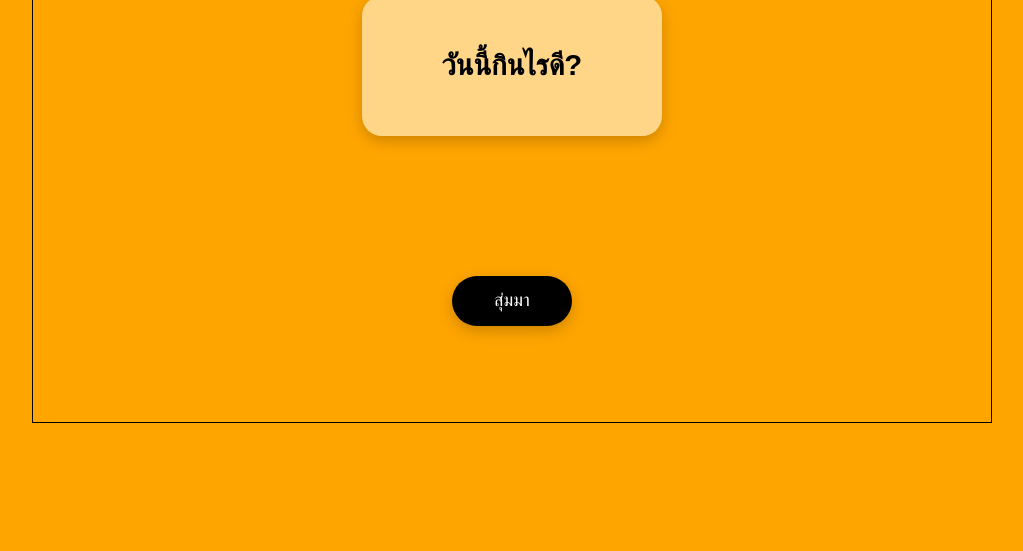
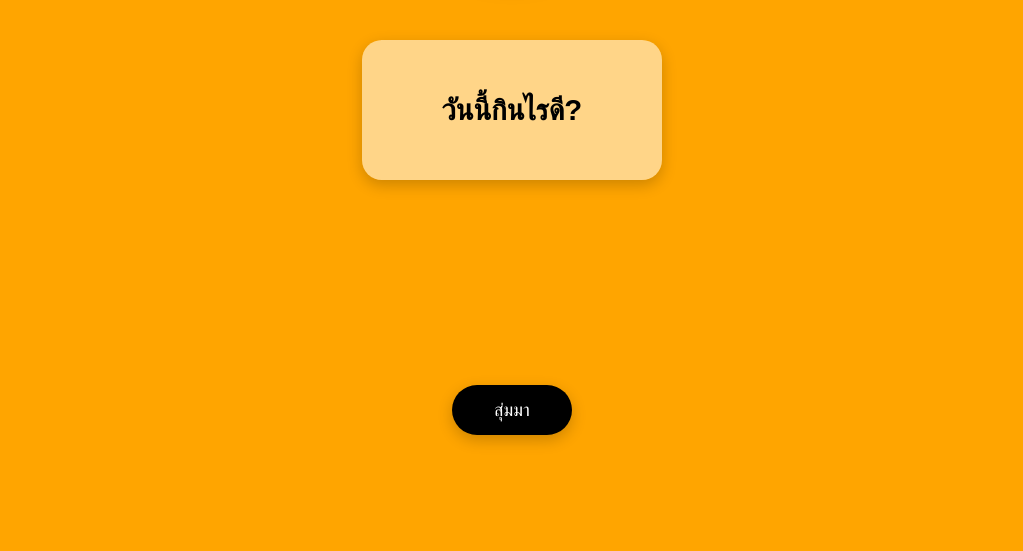
Before and after one commit to themiddnight/Thai-Random-Dishes, a plain HTML site: page index.html in a window 1280 px wide. Shown: the part 249-800 px from the top of the page, without its empty margins (128-1151 px from the left). Drawn offline with Linux system fonts and the light colour scheme.

Commit message:
fix screen size

```diff
--- a/index.html
+++ b/index.html
@@ -6,11 +6,9 @@
   <meta name="viewport"
     content="width=device-width,
             height=device-height,
-            target-densitydpi=device-dpi,
             initial-scale=1,
             minimum-scale=1,
-            maximum-scale=1,
-            user-scalable=no">
+            maximum-scale=1">
   <link rel="stylesheet" type="text/css" href="style.css">
   <title>Random Thai Dish</title>
 </head>
--- a/style.css
+++ b/style.css
@@ -3,6 +3,10 @@
     padding: 0;
     box-sizing: border-box;
     touch-action: manipulation;
+}
+
+html {
+    height: -webkit-fill-available;
 }
 
 body {
@@ -17,14 +21,15 @@ body {
 }
 
 .main-container {
-    border: 1px solid;
+    /* border: 1px solid; */
     display: grid;
     grid-template-columns: auto;
     grid-gap: 30px;
     justify-content: center;
     max-width: 960px;
     margin: 0 auto;
-    height: 84vh;
+    height: 100vh;
+    min-height: -webkit-fill-available;
 }
 
 .random-container {
```
